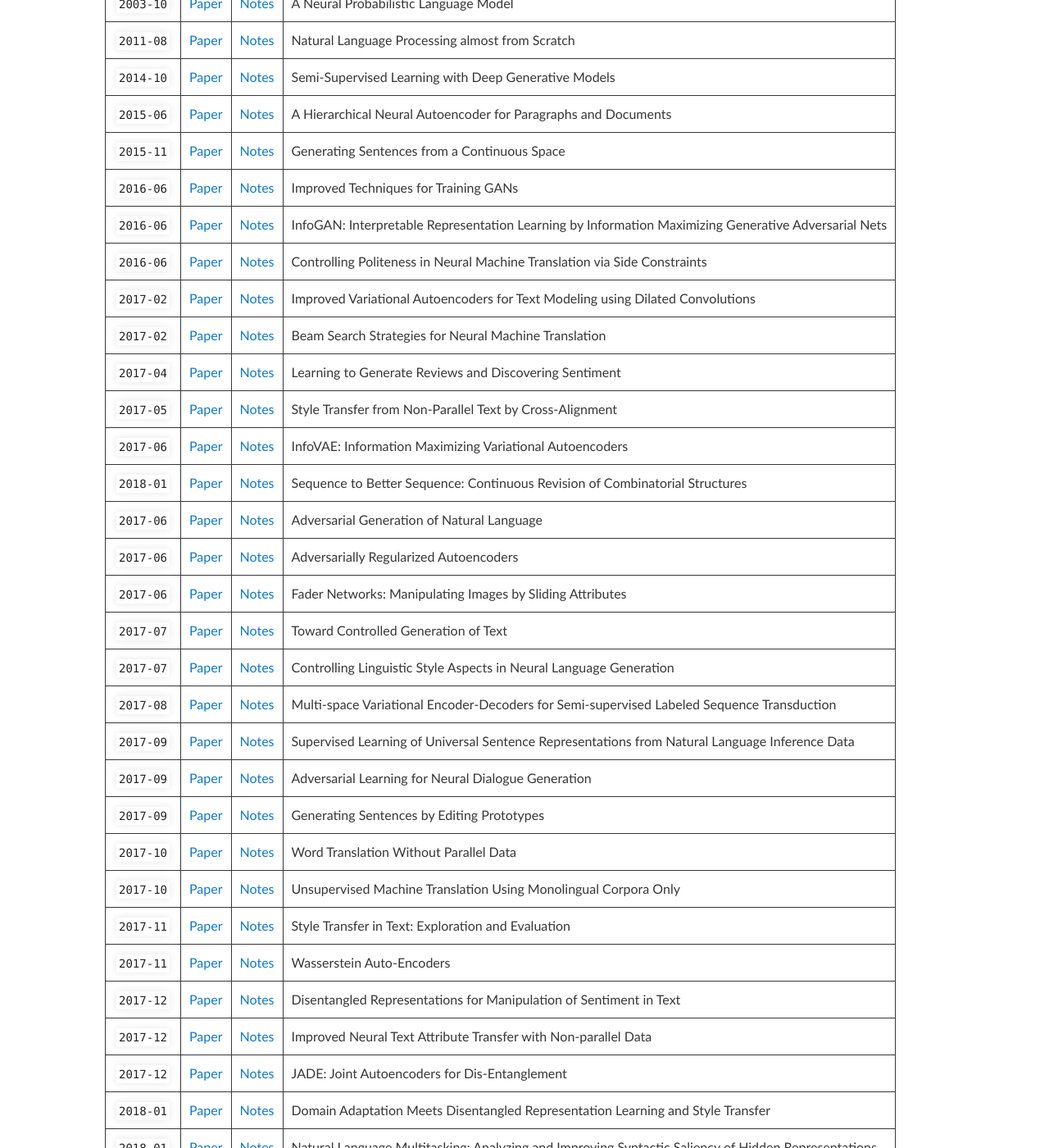
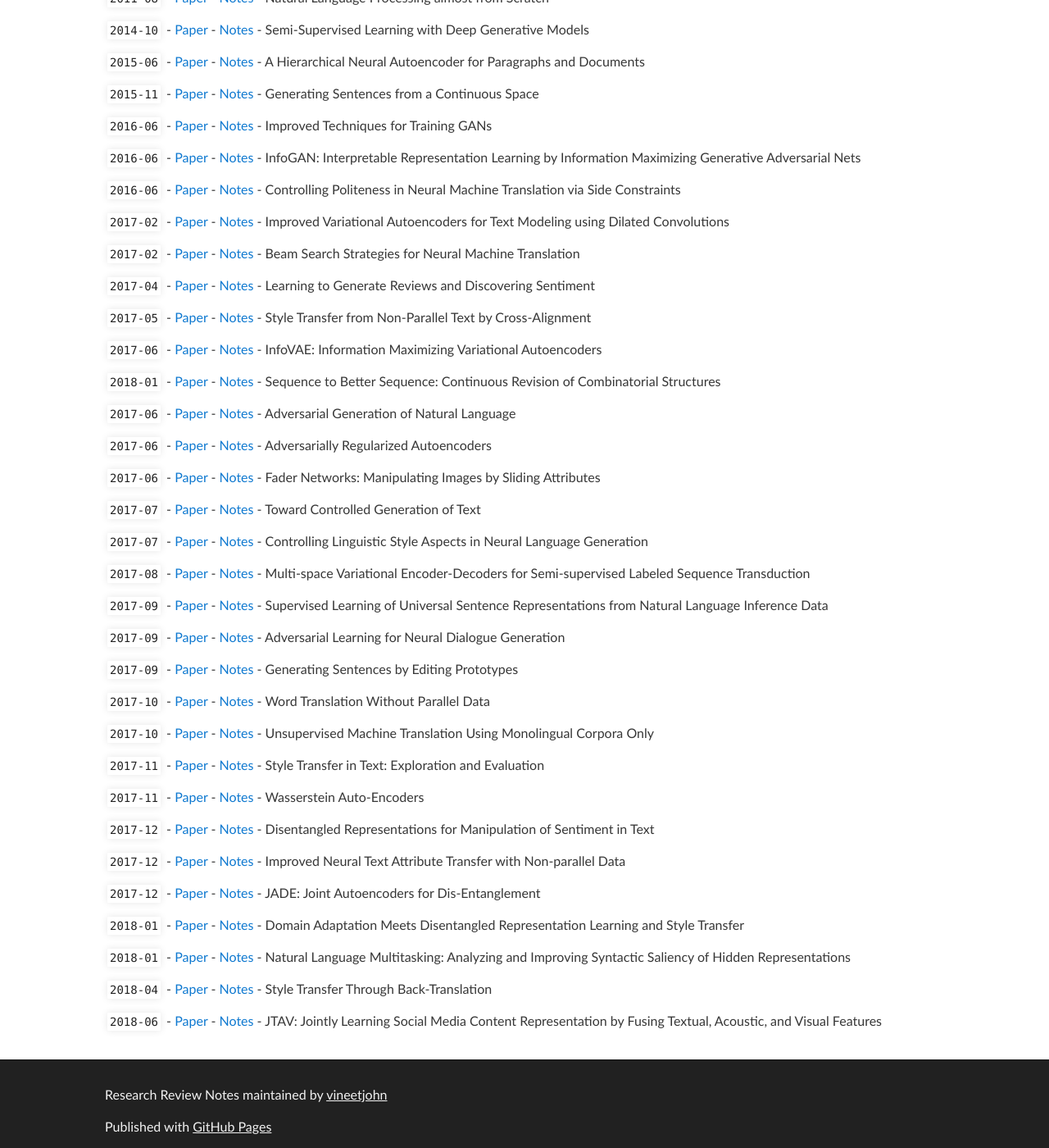
Before and after one commit to vineetjohn/research-review-notes, a Jekyll site: the page built from index.md, in a window 1280 px wide and 1400 px high, scrolled down 314 px. Shown: the whole window at 82% size. Built offline with Jekyll 4.4.1, drawn with Linux system fonts in a browser that asks for light colours; some of the changed text lies outside the part shown.

Commit message:
Add review for 'JTAV: Jointly Learning Social Media Content Representation by Fusing Textual, Acoustic, and Visual Features'

````diff
--- a/index.md
+++ b/index.md
@@ -2,40 +2,72 @@
 layout: default
 ---
 
-| Date          |                                                             |                                                                                                                           | Title                                                                                                |
-| ------------- | ----------------------------------------------------------- | ------------------------------------------------------------------------------------------------------------------------- | ---------------------------------------------------------------------------------------------------- |
-| ```2003-10``` | [Paper](http://www.jmlr.org/papers/v3/bengio03a.html)       | [Notes](reviews/a-neural-probabilistic-language-model.html)                                                               | A Neural Probabilistic Language Model                                                                |
-| ```2011-08``` | [Paper](https://arxiv.org/abs/1103.0398)                    | [Notes](reviews/natural-language-processing-almost-from-scratch.html)                                                     | Natural Language Processing almost from Scratch                                                      |
-| ```2014-10``` | [Paper](https://arxiv.org/abs/1406.5298)                    | [Notes](reviews/semi-supervised-learning-with-deep-generative-models.html)                                                | Semi-Supervised Learning with Deep Generative Models                                                 |
-| ```2015-06``` | [Paper](https://arxiv.org/abs/1506.01057)                   | [Notes](reviews/a-hierarchical-neural-autoencoder-for-paragraphs-and-documents.html)                                      | A Hierarchical Neural Autoencoder for Paragraphs and Documents                                       |
-| ```2015-11``` | [Paper](https://arxiv.org/abs/1511.06349)                   | [Notes](reviews/generating-sentences-from-a-continuous-space.html)                                                        | Generating Sentences from a Continuous Space                                                         |
-| ```2016-06``` | [Paper](https://arxiv.org/abs/1606.03498)                   | [Notes](reviews/improved-techniques-for-training-gans.html)                                                               | Improved Techniques for Training GANs                                                                |
-| ```2016-06``` | [Paper](https://arxiv.org/abs/1606.03657)                   | [Notes](reviews/infogan-interpretable-representation-learning-by-information-maximizing-generative-adversarial-nets.html) | InfoGAN: Interpretable Representation Learning by Information Maximizing Generative Adversarial Nets |
-| ```2016-06``` | [Paper](https://aclanthology.info/papers/N16-1005/n16-1005) | [Notes](reviews/controlling-politeness-in-neural-machine-translation-via-side-constraints.html)                           | Controlling Politeness in Neural Machine Translation via Side Constraints                            |
-| ```2017-02``` | [Paper](https://arxiv.org/abs/1702.08139)                   | [Notes](reviews/improved-variational-autoencoders-for-text-modeling-using-dilated-convolutions.html)                      | Improved Variational Autoencoders for Text Modeling using Dilated Convolutions                       |
-| ```2017-02``` | [Paper](https://arxiv.org/abs/1702.01806)                   | [Notes](reviews/beam-search-strategies-for-neural-machine-translation.html)                                               | Beam Search Strategies for Neural Machine Translation                                                |
-| ```2017-04``` | [Paper](https://arxiv.org/abs/1704.01444)                   | [Notes](reviews/learning-to-generate-reviews-and-discovering-sentiment.html)                                              | Learning to Generate Reviews and Discovering Sentiment                                               |
-| ```2017-05``` | [Paper](https://arxiv.org/abs/1705.09655)                   | [Notes](reviews/style-transfer-from-non-parallel-text-by-cross-alignment.html)                                            | Style Transfer from Non-Parallel Text by Cross-Alignment                                             |
-| ```2017-06``` | [Paper](https://arxiv.org/abs/1706.02262)                   | [Notes](reviews/infovae-information-maximizing-variational-autoencoders.html)                                             | InfoVAE: Information Maximizing Variational Autoencoders                                             |
-| ```2018-01``` | [Paper](http://proceedings.mlr.press/v70/mueller17a.html)   | [Notes](reviews/sequence-to-better-sequence-continuous-revision-of-combinatorial-structures.html)                         | Sequence to Better Sequence: Continuous Revision of Combinatorial Structures                         |
-| ```2017-06``` | [Paper](https://arxiv.org/abs/1705.10929)                   | [Notes](reviews/adversarial-generation-of-natural-language.html)                                                          | Adversarial Generation of Natural Language                                                           |
-| ```2017-06``` | [Paper](https://arxiv.org/abs/1706.04223)                   | [Notes](reviews/adversarially-regularized-autoencoders.html)                                                              | Adversarially Regularized Autoencoders                                                               |
-| ```2017-06``` | [Paper](https://arxiv.org/abs/1706.00409)                   | [Notes](reviews/fader-networks-manipulating-images-by-sliding-attributes.html)                                            | Fader Networks: Manipulating Images by Sliding Attributes                                            |
-| ```2017-07``` | [Paper](https://arxiv.org/abs/1703.00955)                   | [Notes](reviews/toward-controlled-generation-of-text.html)                                                                | Toward Controlled Generation of Text                                                                 |
-| ```2017-07``` | [Paper](https://arxiv.org/abs/1707.02633)                   | [Notes](reviews/controlling-linguistic-style-aspects-in-neural-language-generation.html)                                  | Controlling Linguistic Style Aspects in Neural Language Generation                                   |
-| ```2017-08``` | [Paper](https://arxiv.org/abs/1704.01691)                   | [Notes](reviews/multispace-variational-encoderdecoders-for-semisupervised-labeled-sequence-transduction.html)             | Multi-space Variational Encoder-Decoders for Semi-supervised Labeled Sequence Transduction           |
-| ```2017-09``` | [Paper](https://arxiv.org/abs/1705.02364)                   | [Notes](reviews/supervised-learning-of-universal-sentence-representations-from-natural-language-inference-data.html)      | Supervised Learning of Universal Sentence Representations from Natural Language Inference Data       |
-| ```2017-09``` | [Paper](https://arxiv.org/abs/1701.06547)                   | [Notes](reviews/adversarial-learning-for-neural-dialogue-generation.html)                                                 | Adversarial Learning for Neural Dialogue Generation                                                  |
-| ```2017-09``` | [Paper](https://arxiv.org/abs/1709.08878)                   | [Notes](reviews/generating-sentences-by-editing-prototypes.html)                                                          | Generating Sentences by Editing Prototypes                                                           |
-| ```2017-10``` | [Paper](https://arxiv.org/abs/1710.04087)                   | [Notes](reviews/word-translation-without-parallel-data.html)                                                              | Word Translation Without Parallel Data                                                               |
-| ```2017-10``` | [Paper](https://arxiv.org/abs/1711.00043)                   | [Notes](reviews/unsupervised-machine-translation-using-monolingual-corpora-only.html)                                     | Unsupervised Machine Translation Using Monolingual Corpora Only                                      |
-| ```2017-11``` | [Paper](https://arxiv.org/abs/1711.06861)                   | [Notes](reviews/style-transfer-in-text-exploration-and-evaluation.html)                                                   | Style Transfer in Text: Exploration and Evaluation                                                   |
-| ```2017-11``` | [Paper](https://arxiv.org/abs/1711.01558)                   | [Notes](reviews/wasserstein-autoencoders.html)                                                                            | Wasserstein Auto-Encoders                                                                            |
-| ```2017-12``` | [Paper](https://arxiv.org/abs/1712.10066)                   | [Notes](reviews/disentangled-representations-for-manipulation-of-sentiment-in-text.html)                                  | Disentangled Representations for Manipulation of Sentiment in Text                                   |
-| ```2017-12``` | [Paper](https://arxiv.org/abs/1711.09395)                   | [Notes](reviews/improved-neural-text-attribute-transfer-with-non-parallel-data.html)                                      | Improved Neural Text Attribute Transfer with Non-parallel Data                                       |
-| ```2017-12``` | [Paper](https://arxiv.org/abs/1711.09163)                   | [Notes](reviews/jade-joint-autoencoders-for-disentanglement.html)                                                         | JADE: Joint Autoencoders for Dis-Entanglement                                                        |
-| ```2018-01``` | [Paper](https://arxiv.org/abs/1712.09025)                   | [Notes](reviews/domain-adaptation-meets-disentangled-representation-learning-and-style-transfer.html)                     | Domain Adaptation Meets Disentangled Representation Learning and Style Transfer                      |
-| ```2018-01``` | [Paper](https://arxiv.org/abs/1801.06024)                   | [Notes](reviews/natural-language-multitasking-analyzing-and-improving-syntactic-saliency-of-hidden-representations.html)  | Natural Language Multitasking: Analyzing and Improving Syntactic Saliency of Hidden Representations  |
-| ```2018-04``` | [Paper](https://arxiv.org/abs/1804.09000)                   | [Notes](reviews/style-transfer-through-back-translation.html)                                                             | Style Transfer Through Back-Translation                                                              |
+`2003-10` - [Paper](http://www.jmlr.org/papers/v3/bengio03a.html) - [Notes](reviews/a-neural-probabilistic-language-model.html) - A Neural Probabilistic Language Model
 
-<!-- | ```2018-01``` | [Paper]() | [Notes](reviews/) | |  -->
+`2011-08` - [Paper](https://arxiv.org/abs/1103.0398) - [Notes](reviews/natural-language-processing-almost-from-scratch.html) - Natural Language Processing almost from Scratch
+
+`2014-10` - [Paper](https://arxiv.org/abs/1406.5298) - [Notes](reviews/semi-supervised-learning-with-deep-generative-models.html) - Semi-Supervised Learning with Deep Generative Models
+
+`2015-06` - [Paper](https://arxiv.org/abs/1506.01057) - [Notes](reviews/a-hierarchical-neural-autoencoder-for-paragraphs-and-documents.html) - A Hierarchical Neural Autoencoder for Paragraphs and Documents
+
+`2015-11` - [Paper](https://arxiv.org/abs/1511.06349) - [Notes](reviews/generating-sentences-from-a-continuous-space.html) - Generating Sentences from a Continuous Space
+
+`2016-06` - [Paper](https://arxiv.org/abs/1606.03498) - [Notes](reviews/improved-techniques-for-training-gans.html) - Improved Techniques for Training GANs
+
+`2016-06` - [Paper](https://arxiv.org/abs/1606.03657) - [Notes](reviews/infogan-interpretable-representation-learning-by-information-maximizing-generative-adversarial-nets.html) - InfoGAN: Interpretable Representation Learning by Information Maximizing Generative Adversarial Nets
+
+`2016-06` - [Paper](https://aclanthology.info/papers/N16-1005/n16-1005) - [Notes](reviews/controlling-politeness-in-neural-machine-translation-via-side-constraints.html) - Controlling Politeness in Neural Machine Translation via Side Constraints
+
+`2017-02` - [Paper](https://arxiv.org/abs/1702.08139) - [Notes](reviews/improved-variational-autoencoders-for-text-modeling-using-dilated-convolutions.html) - Improved Variational Autoencoders for Text Modeling using Dilated Convolutions
+
+`2017-02` - [Paper](https://arxiv.org/abs/1702.01806) - [Notes](reviews/beam-search-strategies-for-neural-machine-translation.html) - Beam Search Strategies for Neural Machine Translation
+
+`2017-04` - [Paper](https://arxiv.org/abs/1704.01444) - [Notes](reviews/learning-to-generate-reviews-and-discovering-sentiment.html) - Learning to Generate Reviews and Discovering Sentiment
+
+`2017-05` - [Paper](https://arxiv.org/abs/1705.09655) - [Notes](reviews/style-transfer-from-non-parallel-text-by-cross-alignment.html) - Style Transfer from Non-Parallel Text by Cross-Alignment
+
+`2017-06` - [Paper](https://arxiv.org/abs/1706.02262) - [Notes](reviews/infovae-information-maximizing-variational-autoencoders.html) - InfoVAE: Information Maximizing Variational Autoencoders
+
+`2018-01` - [Paper](http://proceedings.mlr.press/v70/mueller17a.html) - [Notes](reviews/sequence-to-better-sequence-continuous-revision-of-combinatorial-structures.html) - Sequence to Better Sequence: Continuous Revision of Combinatorial Structures
+
+`2017-06` - [Paper](https://arxiv.org/abs/1705.10929) - [Notes](reviews/adversarial-generation-of-natural-language.html) - Adversarial Generation of Natural Language
+
+`2017-06` - [Paper](https://arxiv.org/abs/1706.04223) - [Notes](reviews/adversarially-regularized-autoencoders.html) - Adversarially Regularized Autoencoders
+
+`2017-06` - [Paper](https://arxiv.org/abs/1706.00409) - [Notes](reviews/fader-networks-manipulating-images-by-sliding-attributes.html) - Fader Networks: Manipulating Images by Sliding Attributes
+
+`2017-07` - [Paper](https://arxiv.org/abs/1703.00955) - [Notes](reviews/toward-controlled-generation-of-text.html) - Toward Controlled Generation of Text
+
+`2017-07` - [Paper](https://arxiv.org/abs/1707.02633) - [Notes](reviews/controlling-linguistic-style-aspects-in-neural-language-generation.html) - Controlling Linguistic Style Aspects in Neural Language Generation
+
+`2017-08` - [Paper](https://arxiv.org/abs/1704.01691) - [Notes](reviews/multispace-variational-encoderdecoders-for-semisupervised-labeled-sequence-transduction.html) - Multi-space Variational Encoder-Decoders for Semi-supervised Labeled Sequence Transduction
+
+`2017-09` - [Paper](https://arxiv.org/abs/1705.02364) - [Notes](reviews/supervised-learning-of-universal-sentence-representations-from-natural-language-inference-data.html) - Supervised Learning of Universal Sentence Representations from Natural Language Inference Data
+
+`2017-09` - [Paper](https://arxiv.org/abs/1701.06547) - [Notes](reviews/adversarial-learning-for-neural-dialogue-generation.html) - Adversarial Learning for Neural Dialogue Generation
+
+`2017-09` - [Paper](https://arxiv.org/abs/1709.08878) - [Notes](reviews/generating-sentences-by-editing-prototypes.html) - Generating Sentences by Editing Prototypes
+
+`2017-10` - [Paper](https://arxiv.org/abs/1710.04087) - [Notes](reviews/word-translation-without-parallel-data.html) - Word Translation Without Parallel Data
+
+`2017-10` - [Paper](https://arxiv.org/abs/1711.00043) - [Notes](reviews/unsupervised-machine-translation-using-monolingual-corpora-only.html) - Unsupervised Machine Translation Using Monolingual Corpora Only
+
+`2017-11` - [Paper](https://arxiv.org/abs/1711.06861) - [Notes](reviews/style-transfer-in-text-exploration-and-evaluation.html) - Style Transfer in Text: Exploration and Evaluation
+
+`2017-11` - [Paper](https://arxiv.org/abs/1711.01558) - [Notes](reviews/wasserstein-autoencoders.html) - Wasserstein Auto-Encoders
+
+`2017-12` - [Paper](https://arxiv.org/abs/1712.10066) - [Notes](reviews/disentangled-representations-for-manipulation-of-sentiment-in-text.html) - Disentangled Representations for Manipulation of Sentiment in Text
+
+`2017-12` - [Paper](https://arxiv.org/abs/1711.09395) - [Notes](reviews/improved-neural-text-attribute-transfer-with-non-parallel-data.html) - Improved Neural Text Attribute Transfer with Non-parallel Data
+
+`2017-12` - [Paper](https://arxiv.org/abs/1711.09163) - [Notes](reviews/jade-joint-autoencoders-for-disentanglement.html) - JADE: Joint Autoencoders for Dis-Entanglement
+
+`2018-01` - [Paper](https://arxiv.org/abs/1712.09025) - [Notes](reviews/domain-adaptation-meets-disentangled-representation-learning-and-style-transfer.html) - Domain Adaptation Meets Disentangled Representation Learning and Style Transfer
+
+`2018-01` - [Paper](https://arxiv.org/abs/1801.06024) - [Notes](reviews/natural-language-multitasking-analyzing-and-improving-syntactic-saliency-of-hidden-representations.html) - Natural Language Multitasking: Analyzing and Improving Syntactic Saliency of Hidden Representations
+
+`2018-04` - [Paper](https://arxiv.org/abs/1804.09000) - [Notes](reviews/style-transfer-through-back-translation.html) - Style Transfer Through Back-Translation
+
+`2018-06` - [Paper](https://arxiv.org/abs/1806.01483) - [Notes](reviews/jtav-jointly-learning-social-media-content-representation-by-fusing-textual-acoustic-and-visual-features.md) - JTAV: Jointly Learning Social Media Content Representation by Fusing Textual, Acoustic, and Visual Features
+
+<!-- `201x-0x` - [Paper]() - [Notes](reviews/) - -->
````
Also changed, not shown: _reviews/jtav-jointly-learning-social-media-content-representation-by-fusing-textual-acoustic-and-visual-features.md (added, +30 -0 lines).
